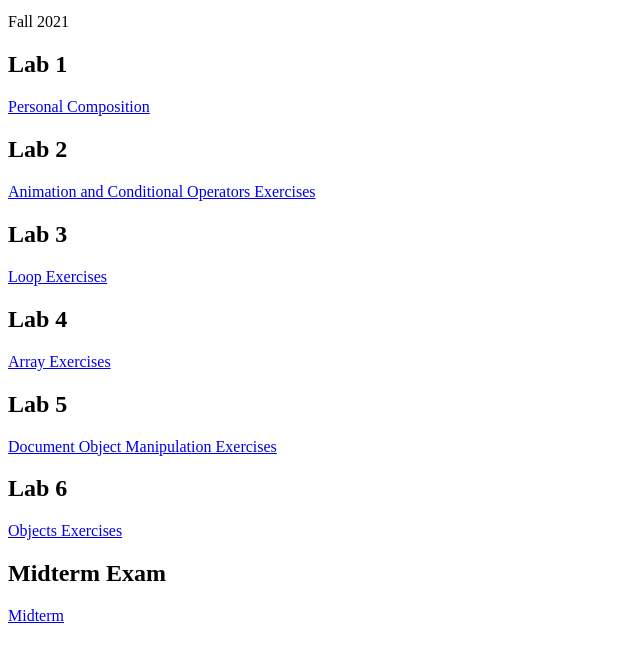
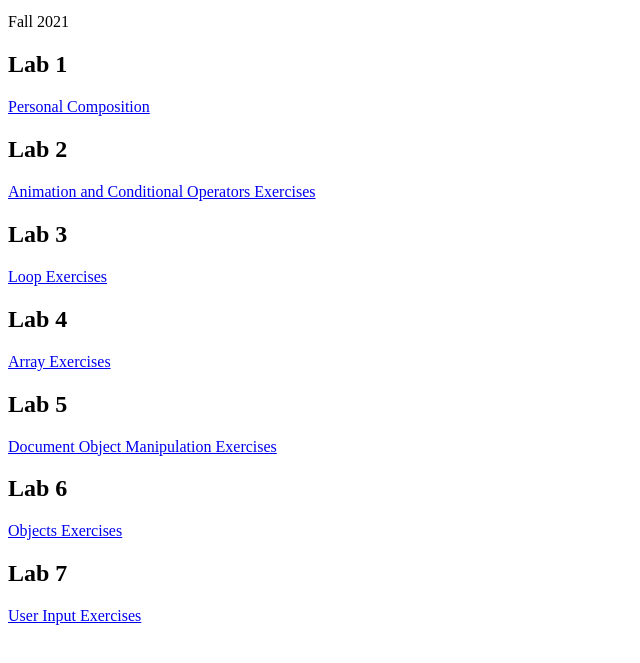
Before and after one commit to elissa-murphy/n220Coursework, a plain HTML site: page index.html in a window 1280 px wide. Shown: the part 87-750 px from the top of the page, without its empty margins (0-640 px from the left). Drawn offline with Linux system fonts and the light colour scheme.

Commit message:
added lab 7 to main page

```diff
--- a/index.html
+++ b/index.html
@@ -18,12 +18,12 @@
         <p> <a href="labs/arraysexercises/index.html">Array Exercises</a></p>
 
         <h2>Lab 5</h2>
-        <p> <a href = "labs/document_object_manipulation_exercises/index.html"> Document Object Manipulation Exercises</a></p>
+        <p> <a href = "labs/document_object_manipulation_exercises/index.html">Document Object Manipulation Exercises</a></p>
 
         <h2>Lab 6</h2>
         <p> <a href = "labs/objectsExercises/index.html">Objects Exercises </a></p>
 
-        <h2>Midterm Exam</h2>
-        <p><a href = "labs/midterm/index.html"> Midterm </a></p>
+        <h2>Lab 7</h2>
+        <p><a href = "labs/user_input_exercises/index.html">User Input Exercises </a></p>
     </body>
 </html>
```
Also changed, not shown: 7 other files.
